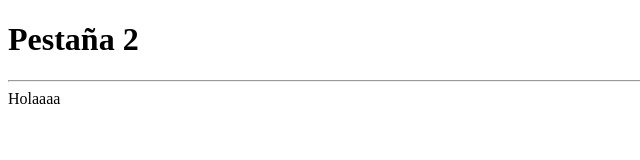
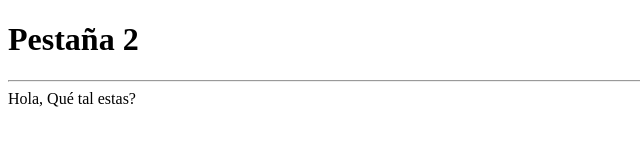
Before and after one commit to tomasad/practica-git-flow-01, a plain HTML site: page tab2.html in a window 1280 px wide. Shown: the full height of the page, 0-640 px from the left. Drawn offline with Linux system fonts and the light colour scheme.

Commit message:
changed hola por hola que tal

```diff
--- a/tab2.html
+++ b/tab2.html
@@ -12,7 +12,7 @@
       <h1>Pestaña 2</h1>
       <hr>
       <div>
-        Holaaaa
+        Hola, Qué tal estas?
       </div>
     </div>
   </body>
```
